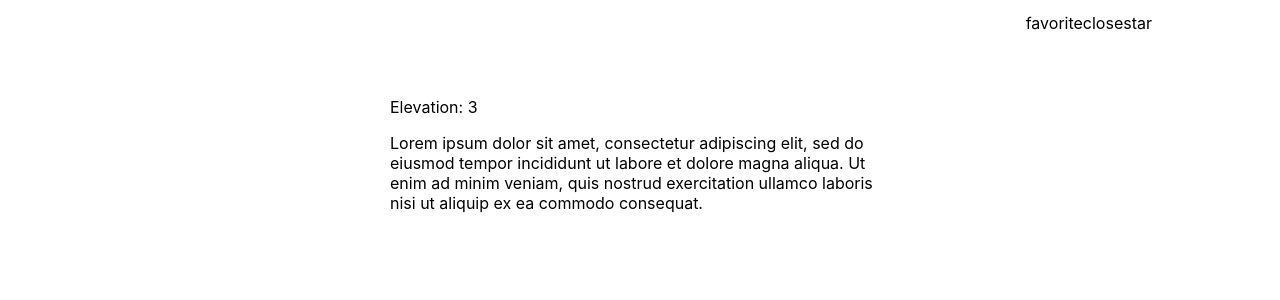
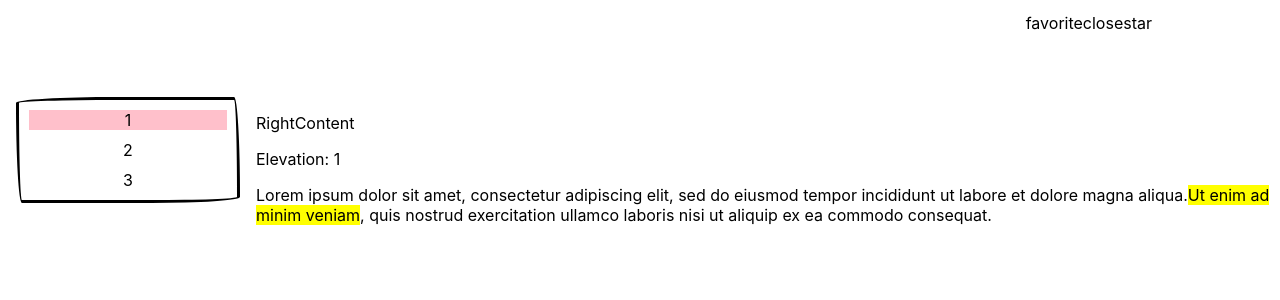
Before and after one commit to KarinLien/HandPaintedTry, a React (Create React App) app: page / in a window 1280 px wide. Shown: the top 300 px of the page. Built offline with nearby package versions, Linux system fonts and the light colour scheme.

Commit message:
update more

```diff
--- a/src/App.css
+++ b/src/App.css
@@ -14,5 +14,4 @@
 .container {
   margin: 5% auto;
   width: 100%;
-  max-width: 500px;
 }
--- a/src/App.js
+++ b/src/App.js
@@ -1,24 +1,34 @@
 import React from "react";
-import Header from "./components/header";
+import Header from "./components/Header";
+import LeftMenu from "./components/LeftMenu";
+import RightContent from "./components/RightContent";
 import "./App.css";
 //https://medium.com/the-andela-way/how-to-deploy-your-react-application-to-github-pages-in-less-than-5-minutes-8c5f665a2d2a
-function App() {
+class App extends React.Component {
+  state = {
+    menuItem: ""
+  };
+  clickMenuItem = menuItem => {
+    this.setState({
+      menuItem
+    });
+  };
+  render() {
+    const { menuItem } = this.state;
     return (
       <div className="main-app">
         <Header />
         <div className="container">
-        <wired-card elevation="3">
-          <p>Elevation: 3</p>
-          <p>
-            Lorem ipsum dolor sit amet, consectetur adipiscing elit, sed do
-            eiusmod tempor incididunt ut labore et dolore magna aliqua. Ut enim
-            ad minim veniam, quis nostrud exercitation ullamco laboris nisi ut
-            aliquip ex ea commodo consequat.
-          </p>
-        </wired-card>
+          <LeftMenu
+            clickMenuItem={this.clickMenuItem}
+            menuItem={menuItem ? menuItem : undefined}
+          />
+          <RightContent menuItem={menuItem} />
+          <div style={{ clear: "both" }} />
         </div>
       </div>
     );
   }
+}
 
 export default App;
--- /dev/null
+++ b/src/components/LeftMenu/LeftMenu.css
@@ -0,0 +1,5 @@
+.left-div {
+  width: 20%;
+  height: 100%;
+  float: left;
+}
--- /dev/null
+++ b/src/components/LeftMenu/index.js
@@ -0,0 +1,33 @@
+import React from "react";
+import "./LeftMenu.css";
+
+const data = ["1", "2", "3"];
+
+class LeftMenu extends React.Component {
+  render() {
+    return (
+      <div className="left-div">
+        <ul className="menu-outside-border">
+          {data.map(item => (
+            <li
+              key={item}
+              onClick={() => this.props.clickMenuItem(item)}
+              className="menu-item-style"
+              style={{
+                background: item === this.props.menuItem ? "pink" : ""
+              }}
+            >
+              {item}
+            </li>
+          ))}
+        </ul>
+      </div>
+    );
+  }
+}
+
+LeftMenu.defaultProps = {
+  menuItem: "1"
+};
+
+export default LeftMenu;
--- /dev/null
+++ b/src/components/RightContent/RightContent.css
@@ -0,0 +1,27 @@
+.right-div {
+  width: 80%;
+  height: 100%;
+  float: right;
+}
+.menu-item-style {
+  list-style: none;
+  margin: 10px;
+  text-align: center;
+  transition: all 0.2s;
+}
+.menu-outside-border {
+  padding: 0;
+  border: solid 3px black;
+  min-height: 100px;
+  background: transparent;
+  text-align: center;
+  margin: 0 1rem;
+  color: black;
+
+  /*  can be shortened with border-radius: 255px 15px 225px 15px/15px 225px 15px 255px;*/
+
+  border-top-left-radius: 255px 15px;
+  border-top-right-radius: 15px 255px;
+  border-bottom-right-radius: 225px 15px;
+  border-bottom-left-radius: 15px 255px;
+}
--- /dev/null
+++ b/src/components/RightContent/index.js
@@ -0,0 +1,60 @@
+import React from "react";
+import "./RightContent.css";
+
+const Content = props => {
+  const { menuItem } = props;
+  switch (menuItem) {
+    case "1":
+      return (
+        <wired-card elevation="1" style={{ width: "60%" }}>
+          <p>Elevation: 1</p>
+          <p>
+            Lorem ipsum dolor sit amet, consectetur adipiscing elit, sed do
+            eiusmod tempor incididunt ut labore et dolore magna aliqua.
+            <mark>Ut enim ad minim veniam</mark>, quis nostrud exercitation
+            ullamco laboris nisi ut aliquip ex ea commodo consequat.
+          </p>
+        </wired-card>
+      );
+    case "2":
+      return (
+        <wired-card elevation="2" style={{ width: "60%" }}>
+          <p>Elevation: 2</p>
+          <p>
+            Lorem ipsum dolor sit amet, consectetur adipiscing elitlamco.
+            laboris nisi ut aliquip ex ea commodo consequat.
+          </p>
+        </wired-card>
+      );
+    case "3":
+      return (
+        <wired-card elevation="3" style={{ width: "60%" }}>
+          <p>Elevation: 3</p>
+          <p>
+            Lorem ipsum dolor sit amet, consectetur adipiscing elit, sed do
+            eiusmod tempor incididunt ut labore et dolore magna aliqua.
+          </p>
+        </wired-card>
+      );
+    default:
+      return "";
+  }
+};
+
+Content.defaultProps = {
+  menuItem: "1"
+};
+
+class RightContent extends React.Component {
+  render() {
+    const { menuItem } = this.props;
+    return (
+      <div className="right-div">
+        <p>RightContent</p>
+        <Content menuItem={menuItem ? menuItem : undefined} />
+      </div>
+    );
+  }
+}
+
+export default RightContent;
```
Lines whose indentation alone changed are shown as unchanged.
